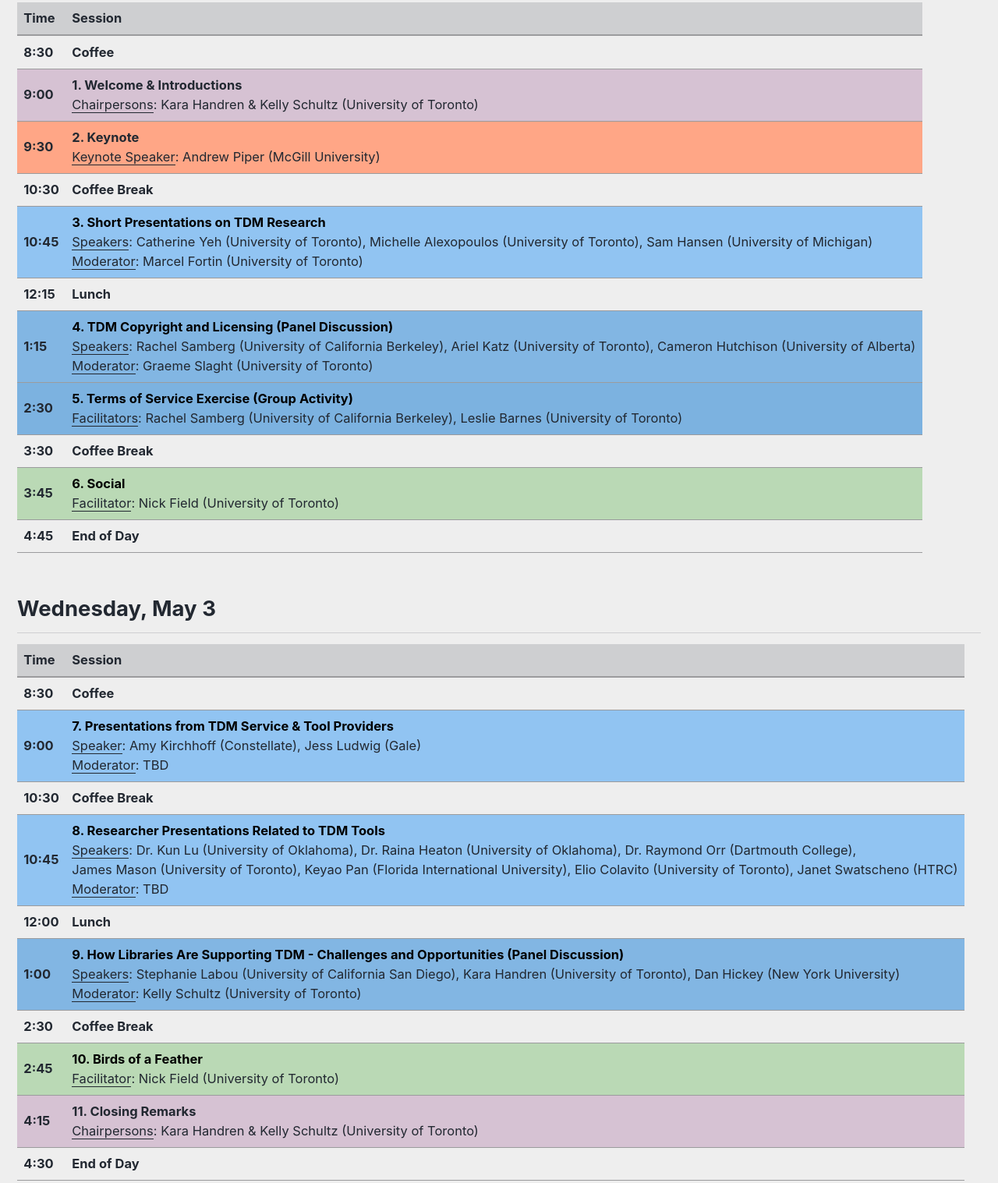
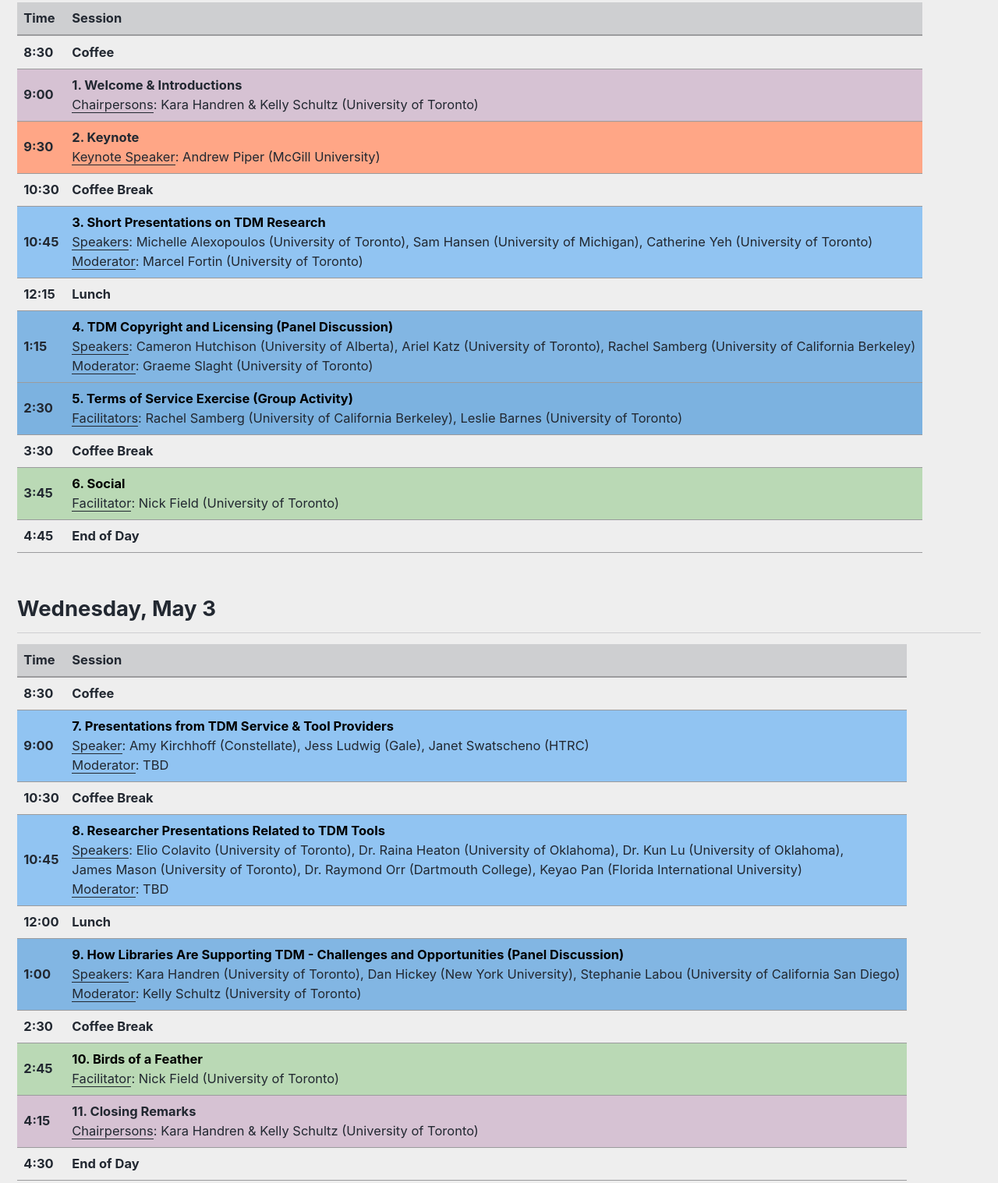
Before and after one commit to MDLutoronto/TDM2023, a plain HTML site: page schedule/index.html in a window 1280 px wide. Shown: the part 492-2009 px from the top of the page at 78% size. Drawn offline with Linux system fonts and the light colour scheme; a script that the page names is missing.

Commit message:
Update index.html

```diff
--- a/schedule/index.html
+++ b/schedule/index.html
@@ -220,9 +220,10 @@
       <td><strong>10:45</strong></td>
       <td>
         <a class="sessiontype" href="#3"><strong>3. Short Presentations on TDM Research</strong></a><br />
-        <u>Speakers</u>: <a class="sessionspeaker" href="https://mdlutoronto.github.io/TDM2023/speakers#catherineyeh">Catherine Yeh</a> (University of Toronto),
+        <u>Speakers</u>:
         <a class="sessionspeaker" href="https://mdlutoronto.github.io/TDM2023/speakers#michellealexopoulos">Michelle Alexopoulos</a> (University of Toronto),
-        <a class="sessionspeaker" href="https://mdlutoronto.github.io/TDM2023/speakers#samhansen">Sam Hansen</a> (University of Michigan)<br />
+        <a class="sessionspeaker" href="https://mdlutoronto.github.io/TDM2023/speakers#samhansen">Sam Hansen</a> (University of Michigan),
+        <a class="sessionspeaker" href="https://mdlutoronto.github.io/TDM2023/speakers#catherineyeh">Catherine Yeh</a> (University of Toronto)<br />
         <u>Moderator</u>:
         <a class="sessionspeaker" href="https://mdlutoronto.github.io/TDM2023/speakers#marcelfortin">Marcel Fortin</a> (University of Toronto)
       </td>
@@ -236,9 +237,9 @@
       <td>
         <a class="sessiontype" href="#4"><strong>4. TDM Copyright and Licensing (Panel Discussion)</strong></a><br />
         <u>Speakers</u>:
-        <a class="sessionspeaker" href="https://mdlutoronto.github.io/TDM2023/speakers#rachelsamberg">Rachel Samberg</a> (University of California Berkeley),
+        <a class="sessionspeaker" href="https://mdlutoronto.github.io/TDM2023/speakers#cameronhutchison">Cameron Hutchison</a> (University of Alberta),
         <a class="sessionspeaker" href="https://mdlutoronto.github.io/TDM2023/speakers#arielkatz">Ariel Katz</a> (University of Toronto),
-        <a class="sessionspeaker" href="https://mdlutoronto.github.io/TDM2023/speakers#cameronhutchison">Cameron Hutchison</a> (University of Alberta)<br />
+        <a class="sessionspeaker" href="https://mdlutoronto.github.io/TDM2023/speakers#rachelsamberg">Rachel Samberg</a> (University of California Berkeley)<br />
         <u>Moderator</u>:
         <a class="sessionspeaker" href="https://mdlutoronto.github.io/TDM2023/speakers#graemeslaght">Graeme Slaght</a> (University of Toronto)
       </td>
@@ -249,7 +250,8 @@
         <a class="sessiontype" href="#5"><strong>5. Terms of Service Exercise (Group Activity)</strong></a><br />
         <u>Facilitators</u>:
         <a class="sessionspeaker" href="https://mdlutoronto.github.io/TDM2023/speakers#rachelsamberg">Rachel Samberg</a> (University of California Berkeley),
-        <a class="sessionspeaker" href="https://mdlutoronto.github.io/TDM2023/speakers#lesliebarnes">Leslie Barnes</a> (University of Toronto)</td>
+        <a class="sessionspeaker" href="https://mdlutoronto.github.io/TDM2023/speakers#lesliebarnes">Leslie Barnes</a> (University of Toronto)
+      </td>
     </tr>
     <tr>
       <td><strong>3:30</strong></td>
@@ -290,7 +292,8 @@
         <a class="sessiontype" href="#7"><strong>7. Presentations from TDM Service & Tool Providers</strong></a><br/>
         <u>Speaker</u>:
         <a class="sessionspeaker" href="https://mdlutoronto.github.io/TDM2023/speakers#amykirchhoff">Amy Kirchhoff</a> (Constellate),
-        <a class="sessionspeaker" href="https://mdlutoronto.github.io/TDM2023/speakers#jessludwig">Jess Ludwig</a> (Gale)<br/>
+        <a class="sessionspeaker" href="https://mdlutoronto.github.io/TDM2023/speakers#jessludwig">Jess Ludwig</a> (Gale),
+        <a class="sessionspeaker" href="https://mdlutoronto.github.io/TDM2023/speakers#janetswatscheno">Janet Swatscheno</a> (HTRC)<br/>
         <u>Moderator</u>:
         <a class="sessionspeaker" href="https://mdlutoronto.github.io/TDM2023/speakers#tbd">TBD</a>
       </td>
@@ -304,13 +307,12 @@
       <td>
         <a class="sessiontype" href="#8"><strong>8. Researcher Presentations Related to TDM Tools</strong></a><br />
         <u>Speakers</u>:
-        <a class="sessionspeaker" href="https://mdlutoronto.github.io/TDM2023/speakers#kunlu">Dr. Kun Lu</a> (University of Oklahoma),
+        <a class="sessionspeaker" href="https://mdlutoronto.github.io/TDM2023/speakers#eliocolavito">Elio Colavito</a> (University of Toronto),
         <a class="sessionspeaker" href="https://mdlutoronto.github.io/TDM2023/speakers#rainaheaton">Dr. Raina Heaton</a> (University of Oklahoma),
-        <a class="sessionspeaker" href="https://mdlutoronto.github.io/TDM2023/speakers#raymondorr">Dr. Raymond Orr</a> (Dartmouth College),<br/>
+        <a class="sessionspeaker" href="https://mdlutoronto.github.io/TDM2023/speakers#kunlu">Dr. Kun Lu</a> (University of Oklahoma),<br />
         <a class="sessionspeaker" href="https://mdlutoronto.github.io/TDM2023/speakers#jamesmason">James Mason</a> (University of Toronto),
-        <a class="sessionspeaker" href="https://mdlutoronto.github.io/TDM2023/speakers#keyaopan">Keyao Pan</a> (Florida International University),
-        <a class="sessionspeaker" href="https://mdlutoronto.github.io/TDM2023/speakers#eliocolavito">Elio Colavito</a> (University of Toronto),
-        <a class="sessionspeaker" href="https://mdlutoronto.github.io/TDM2023/speakers#janetswatscheno">Janet Swatscheno</a> (HTRC)<br />
+        <a class="sessionspeaker" href="https://mdlutoronto.github.io/TDM2023/speakers#raymondorr">Dr. Raymond Orr</a> (Dartmouth College),
+        <a class="sessionspeaker" href="https://mdlutoronto.github.io/TDM2023/speakers#keyaopan">Keyao Pan</a> (Florida International University)<br />
         <u>Moderator</u>:
         <a class="sessionspeaker" href="https://mdlutoronto.github.io/TDM2023/speakers#tbd">TBD</a>
       </td>
@@ -324,9 +326,9 @@
       <td>
         <a class="sessiontype" href="#9"><strong>9. How Libraries Are Supporting TDM - Challenges and Opportunities (Panel Discussion)</strong></a> <br />
         <u>Speakers</u>:
-        <a class="sessionspeaker" href="https://mdlutoronto.github.io/TDM2023/speakers#stephanielabou">Stephanie Labou</a> (University of California San Diego),
         <a class="sessionspeaker" href="https://mdlutoronto.github.io/TDM2023/speakers#karahandren">Kara Handren</a> (University of Toronto),
-        <a class="sessionspeaker" href="https://mdlutoronto.github.io/TDM2023/speakers#danhickey">Dan Hickey</a> (New York University)<br />
+        <a class="sessionspeaker" href="https://mdlutoronto.github.io/TDM2023/speakers#danhickey">Dan Hickey</a> (New York University),
+        <a class="sessionspeaker" href="https://mdlutoronto.github.io/TDM2023/speakers#stephanielabou">Stephanie Labou</a> (University of California San Diego)<br />
         <u>Moderator</u>:
         <a class="sessionspeaker" href="https://mdlutoronto.github.io/TDM2023/speakers#kellyschultz">Kelly Schultz</a> (University of Toronto)</td>
     </tr>
@@ -366,38 +368,48 @@
 
 <h3 class="sessiontype" id="3">3. Short Presentations on TDM Research</h3>
 <p>10:45 - 12:15</p>
-<p><u>Speakers</u>: <a class="sessionspeaker" href="https://mdlutoronto.github.io/TDM2023/speakers#catherineyeh"><i>Catherine Yeh</i></a>,
+<p><u>Speakers</u>:
   <a class="sessionspeaker" href="https://mdlutoronto.github.io/TDM2023/speakers#michellealexopoulos"><i>Michelle Alexopoulos</i></a>,
   <a class="sessionspeaker" href="https://mdlutoronto.github.io/TDM2023/speakers#samhansen"><i>Sam Hansen</i></a>,
+  <a class="sessionspeaker" href="https://mdlutoronto.github.io/TDM2023/speakers#catherineyeh"><i>Catherine Yeh</i></a>,
   <a class="sessionspeaker" href="https://mdlutoronto.github.io/TDM2023/speakers#marcelfortin"><i>Marcel Fortin (Moderator)</i></a><br />
-  <u>Description</u>: TBD</p>
+  <u>Description</u>: TBD
+</p>
 
 
 
 <h3 class="sessiontype" id="4">4. TDM Copyright and Licensing</h3>
 <p>1:15 - 2:30</p>
-<p><u>Speakers</u>: <a class="sessionspeaker" href="https://mdlutoronto.github.io/TDM2023/speakers#cameronhutchison"><i>Cameron Hutchison</i></a>,
+<p><u>Speakers</u>:
+  <a class="sessionspeaker" href="https://mdlutoronto.github.io/TDM2023/speakers#cameronhutchison"><i>Cameron Hutchison</i></a>,
   <a class="sessionspeaker" href="https://mdlutoronto.github.io/TDM2023/speakers#arielkatz"><i>Ariel Katz</i></a>,
   <a class="sessionspeaker" href="https://mdlutoronto.github.io/TDM2023/speakers#rachaelsamberg"><i>Rachael Samberg</i></a>,
   <a class="sessionspeaker" href="https://mdlutoronto.github.io/TDM2023/speakers#graemeslaght"><i>Graeme Slaght (Moderator)</i></a><br />
-  <u>Description</u>: This panel will bring together legal copyright experts who have engaged with questions around TDM and the law. Cameron Hutchison, Ariel Katz, and Rachael Samberg will discuss the current legal landscape and emerging legal developments around TDM. Possible topics include Technical Protection Measures (TPM); licenses vs. fair dealing/fair use); risk management in academic contexts; how US and Canadian policies might influence each other; and the legal future for TDM. Graeme Slaght, Scholarly Communications & Copyright Outreach Librarian, will chair.</p>
+  <u>Description</u>: This panel will bring together legal copyright experts who have engaged with questions around TDM and the law. Cameron Hutchison, Ariel Katz, and Rachael Samberg will discuss the current legal landscape and emerging legal developments around TDM. Possible topics include Technical Protection Measures (TPM); licenses vs. fair dealing/fair use); risk management in academic contexts; how US and Canadian policies might influence each other; and the legal future for TDM. Graeme Slaght, Scholarly Communications & Copyright Outreach Librarian, will chair.
+</p>
+
 
 
 
 <h3 class="sessiontype" id="5">5. Terms of Service Exercise</h3>
 <p>1:15 - 2:30<br />
-<p><u>Facilitators</u>: <a class="sessionspeaker" href="https://mdlutoronto.github.io/TDM2023/speakers#rachaelsamberg"><i>Rachael Samberg</i></a>,
+<p>
+  <u>Facilitators</u>: <a class="sessionspeaker" href="https://mdlutoronto.github.io/TDM2023/speakers#rachaelsamberg"><i>Rachael Samberg</i></a>,
   <a class="sessionspeaker" href="https://mdlutoronto.github.io/TDM2023/speakers#lesliebarnes"><i>Leslie Barnes</i></a><br />
   <u>Description</u>: In this interactive session, attendees will learn to untangle content license agreements and website Terms of Service (ToS). We encounter these kinds of agreements with nearly every product or data set researchers seek to mine: licensed databases, social media platforms, search engines, and procured data. Rachael Samberg will guide us in how to understand the terms of these agreements. She’ll help tease out the relationship between fair dealing/ fair use and other clauses that shape or even override TDM rights. Leslie Barnes will discuss technical aspects of accessing textual data, introducing basic workflows for understanding how, practically, researchers might be able to access data under different licensing agreements or frameworks.<br />
-  Participants will then engage with sample TDM reference requests and license agreements to address how researchers can lawfully or responsibly conduct research. What can they download and mine? What will they be able to publish or share? Must they use a certain technical method to access the data?</p>
+  Participants will then engage with sample TDM reference requests and license agreements to address how researchers can lawfully or responsibly conduct research. What can they download and mine? What will they be able to publish or share? Must they use a certain technical method to access the data?
+</p>
+
 
 
 
 <h3 class="sessiontype" id="6">6. Social</h3>
 <p>3:45 - 4:45<br />
-  <p><u>Facilitator</u>: <a class="sessionspeaker" href="https://mdlutoronto.github.io/TDM2023/speakers#nickfield"><i>Nick Field</i></a><br />
+<p>
+  <u>Facilitator</u>: <a class="sessionspeaker" href="https://mdlutoronto.github.io/TDM2023/speakers#nickfield"><i>Nick Field</i></a><br />
   <u>Description</u>: Building a community goes more smoothly when everyone has met each other, so please join us for a welcoming and low-stress opportunity to meet and mingle. We will provide snacks and a light structure, just to keep things streamlined.
 </p>
+
 
 
 
@@ -412,18 +424,17 @@
 <u>Title</u>: Gale Digital Scholar Lab in the Global Classroom<br />
 <u>Description</u>: Gale Digital Scholar Lab is a text and data mining cloud-based platform designed to advance humanities research, instruction, and learning. Created for primary sources research, the tool reveals new pathways for inquiry in Gale Primary Sources content—as well as local collections—as researchers progress through a data curation workflow. In this session, Gale will share global case studies of how the product has been used in instruction and showcase recent product enhancements that support collaborative, project-based learning as well as data literacy and critical thinking skills development.</p>
 
+<p><u>Speaker</u>: <a class="sessionspeaker" href="https://mdlutoronto.github.io/TDM2023/speakers#janetswatscheno"><i>Janet Swatscheno</i></a><br />
+<u>Title</u>: Introduction to HathiTrust and HTRC<br />
+<u>Description</u>: This presentation will introduce attendees to the data and computational tools of HathiTrust. HathiTrust is a member organization that operates a repository of over 17.5 million items digitized at a network of partner libraries. This massive collection is available for computational analysis primarily through the tools and services of the HathiTrust Research Center (HTRC). Attendees of this workshop will be introduced to the HathiTrust and HathiTrust Digital Library as well as the HTRC and its data and core services.</p>
+
+
+
+
 
 <h4 iclass="sessiontype" id="8">8. Researcher Presentations Related to TDM Tools</h4>
 
 <p>10:45 - 12:00</p>
-
-<p><u>Speaker</u>: <a class="sessionspeaker" href="https://mdlutoronto.github.io/TDM2023/speakers#jamesmason"><i>James Mason</i></a><br />
-<u>Title</u>: Using TDM Studios to help systematically analyze research trends in music<br />
-<u>Description</u>: I will discuss the process of creating datasets with TDM Studios and how to work with them in the Jupyter Notebook environment provided by Proquest. I will discuss text analysis and natural language techniques used, including topic analysis, categorization, tokenization and lemmatization with Python and some standard Python libraries.  Finally I will offer thoughts on how I will use this to reflect on our music collection as part of a larger collection analysis project.</p>
-
-<p><u>Speaker</u>: <a class="sessionspeaker" href="https://mdlutoronto.github.io/TDM2023/speakers#janetswatscheno"><i>Janet Swatscheno</i></a><br />
-<u>Title</u>: Introduction to HathiTrust and HTRC<br />
-<u>Description</u>: This presentation will introduce attendees to the data and computational tools of HathiTrust. HathiTrust is a member organization that operates a repository of over 17.5 million items digitized at a network of partner libraries. This massive collection is available for computational analysis primarily through the tools and services of the HathiTrust Research Center (HTRC). Attendees of this workshop will be introduced to the HathiTrust and HathiTrust Digital Library as well as the HTRC and its data and core services.</p>
 
 <p><u>Speaker</u>: <a class="sessionspeaker" href="https://mdlutoronto.github.io/TDM2023/speakers#eliocolavito"><i>Elio Colavito</i></a><br />
 <u>Title</u>: A Little Help from my Friend: Mapping Transtopia with the Digital Scholar Lab<br />
@@ -435,13 +446,18 @@
 <u>Title</u>: Exploring Native American Texts using Text Mining methods<br />
 <u>Description</u>: Native Americans represent a historically under-resourced textual community. While there has been an ever-increasing number of Native authors creating works since the 1960s, no corpus of Native-authored works exists from which to draw insights about this particular community, and give them the recognition equal to other similar communities of practice (e.g. History of Black Writing). In collaboration with the HathiTrust Research Center (HTRC) and with the support of a Scholar-Curated Worksets for Analysis, Re-use and Dissemination grant (SCWAReD), we have created a preliminary database of Native-authored works, which allows us to use text mining techniques to reveal novel characteristics of this community, such as their identity, worldview, representation, and modes of expression. Text mining also offers a new approach to looking at the ways in which Native authors express themselves and how they may or may not differ from other authors.</p>
 
+<p><u>Speaker</u>: <a class="sessionspeaker" href="https://mdlutoronto.github.io/TDM2023/speakers#jamesmason"><i>James Mason</i></a><br />
+<u>Title</u>: Using TDM Studios to help systematically analyze research trends in music<br />
+<u>Description</u>: I will discuss the process of creating datasets with TDM Studios and how to work with them in the Jupyter Notebook environment provided by Proquest. I will discuss text analysis and natural language techniques used, including topic analysis, categorization, tokenization and lemmatization with Python and some standard Python libraries.  Finally I will offer thoughts on how I will use this to reflect on our music collection as part of a larger collection analysis project.</p>
+
 
 
 <h3 class="sessiontype" id="10">10. Birds of a Feather</h3>
 <p>2:45 - 4:15<br />
 <p><u>Facilitator</u>: <a class="sessionspeaker" href="https://mdlutoronto.github.io/TDM2023/speakers#nickfield"><i>Nick Field</i></a><br />
-  <u>Description</u>: To wrap up our two days together, we’ll gather for smaller, more focused conversations, drawing on ideas everyone has shared. Find a group discussing a topic close to your heart and join in!
+  <u>Description</u>: To wrap up our two days together, we will gather for smaller, more focused conversations, drawing on ideas everyone has shared. Find a group discussing a topic close to your heart and join in!
 </p>
+
 
 </section>
 </article>
```
Lines whose indentation alone changed are shown as unchanged.
